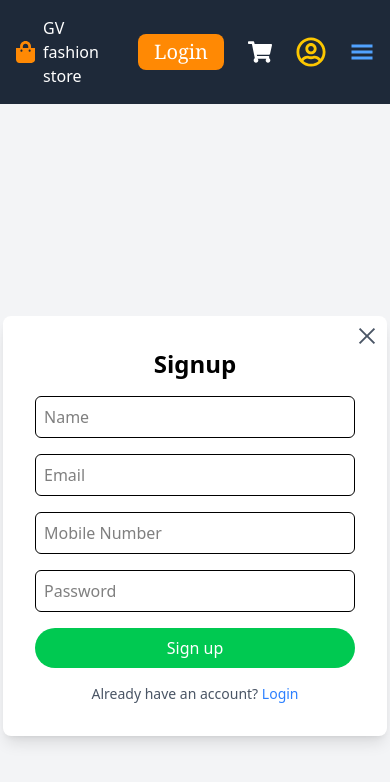
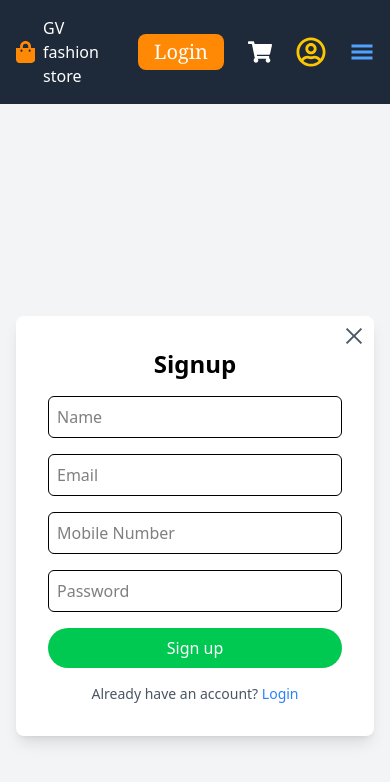
Before and after one commit to murugan9658/Online-clothes-store, a React (Vite) app: page /signup in a window 390 px wide. Shown: the top 782 px of the page. Built offline with nearby package versions, Linux system fonts and the light colour scheme; the HTML template or start-up script is replaced by a standard one.

Commit message:
signup page mobile view p update

```diff
--- a/src/Pages/Signup.jsx
+++ b/src/Pages/Signup.jsx
@@ -37,7 +37,7 @@
   };
 
   return (
-    <motion.div className="flex justify-center items-center h-screen bg-gray-100"
+    <motion.div className="flex justify-center px-4 items-center h-screen bg-gray-100"
         initial={{ x:-30 ,opacity:0.5}}
         animate={{x:0, opacity:1}}
         transition={{duration:0.6, ease:"easeOut"}}
```
